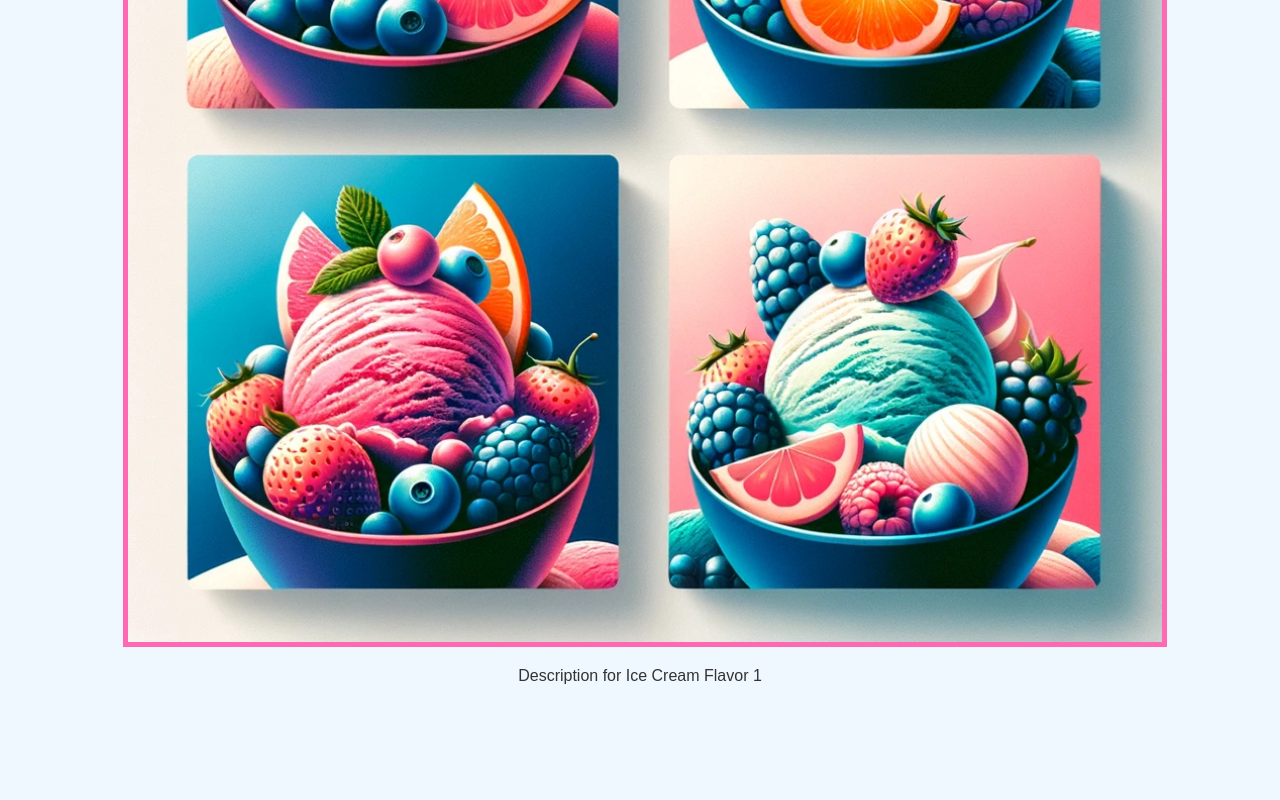
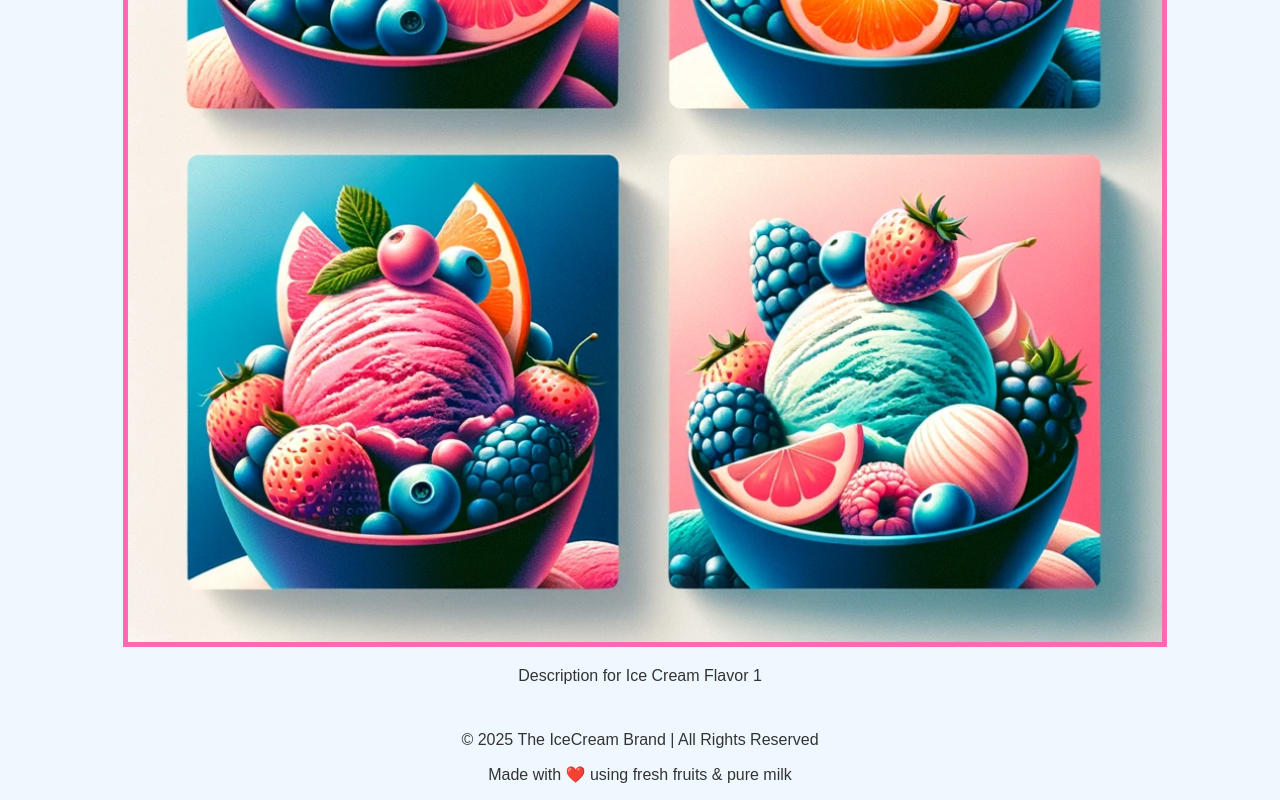
Before and after one commit to SamirSadek/K8s_deployment_strategies, a website: page public/index.html in a window 1280 px wide. Shown: the part 589-1389 px from the top of the page. Before the commit the page ends 1320 px from the top, so only its background shows below. Drawn offline with Linux system fonts and the light colour scheme.

Commit message:
Update index.html

```diff
--- a/public/index.html
+++ b/public/index.html
@@ -13,6 +13,7 @@
         <h1>NEW ICE-CREAM BRAND</h1>
         <p>Best selling ice cream brand where we sell ice cream made from fresh fruits and milk.</p>
     </header>
+
     <div class="image-gallery">
         <!-- Image 1 -->
         <div class="image-item">
@@ -21,6 +22,13 @@
         </div>
         <!-- Repeat for other images -->
     </div>
+
+    <!-- Footer Section -->
+    <footer>
+        <p>© 2025 The IceCream Brand | All Rights Reserved</p>
+        <p>Made with ❤️ using fresh fruits & pure milk</p>
+    </footer>
+
 </body>
 
 </html>
```
